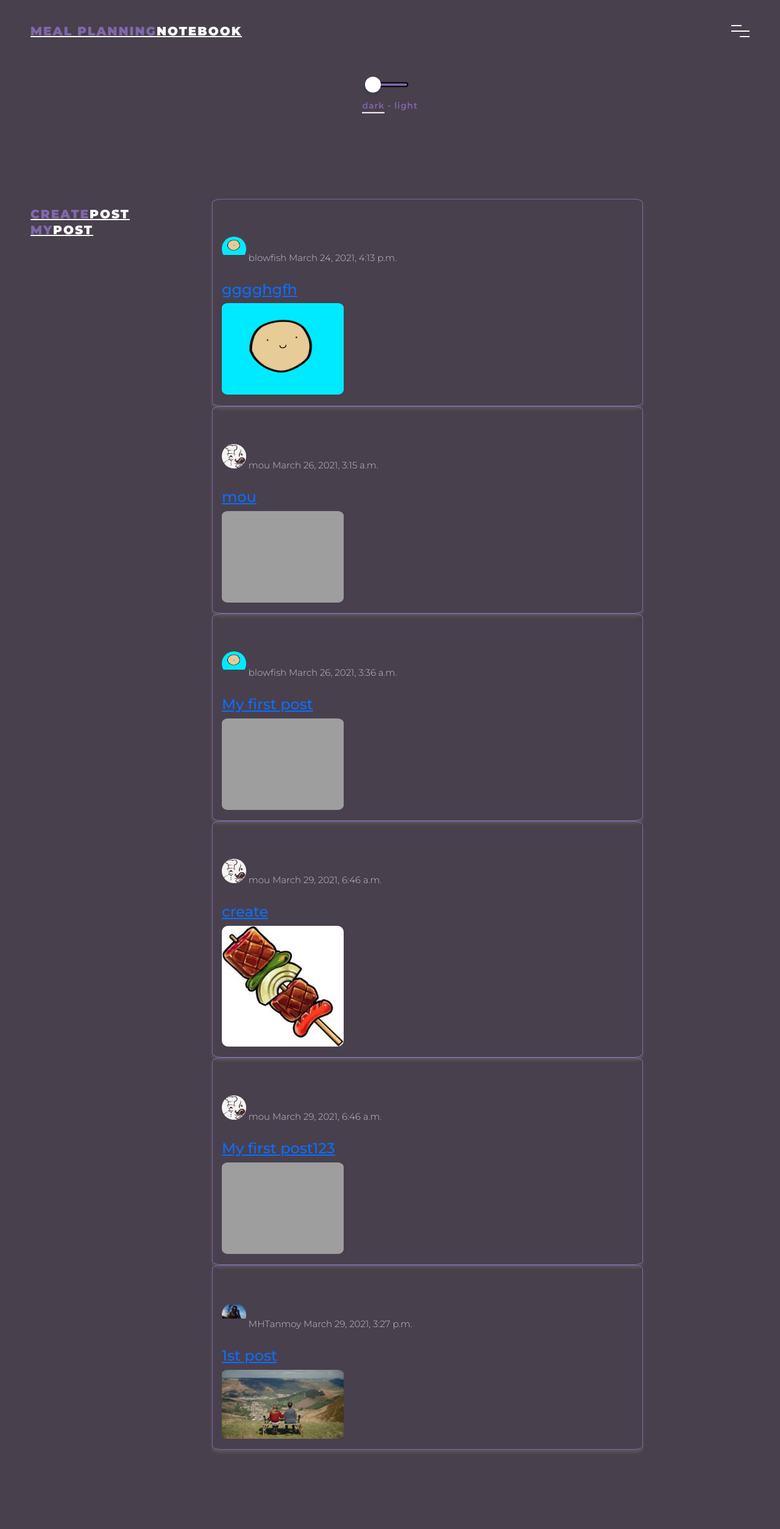
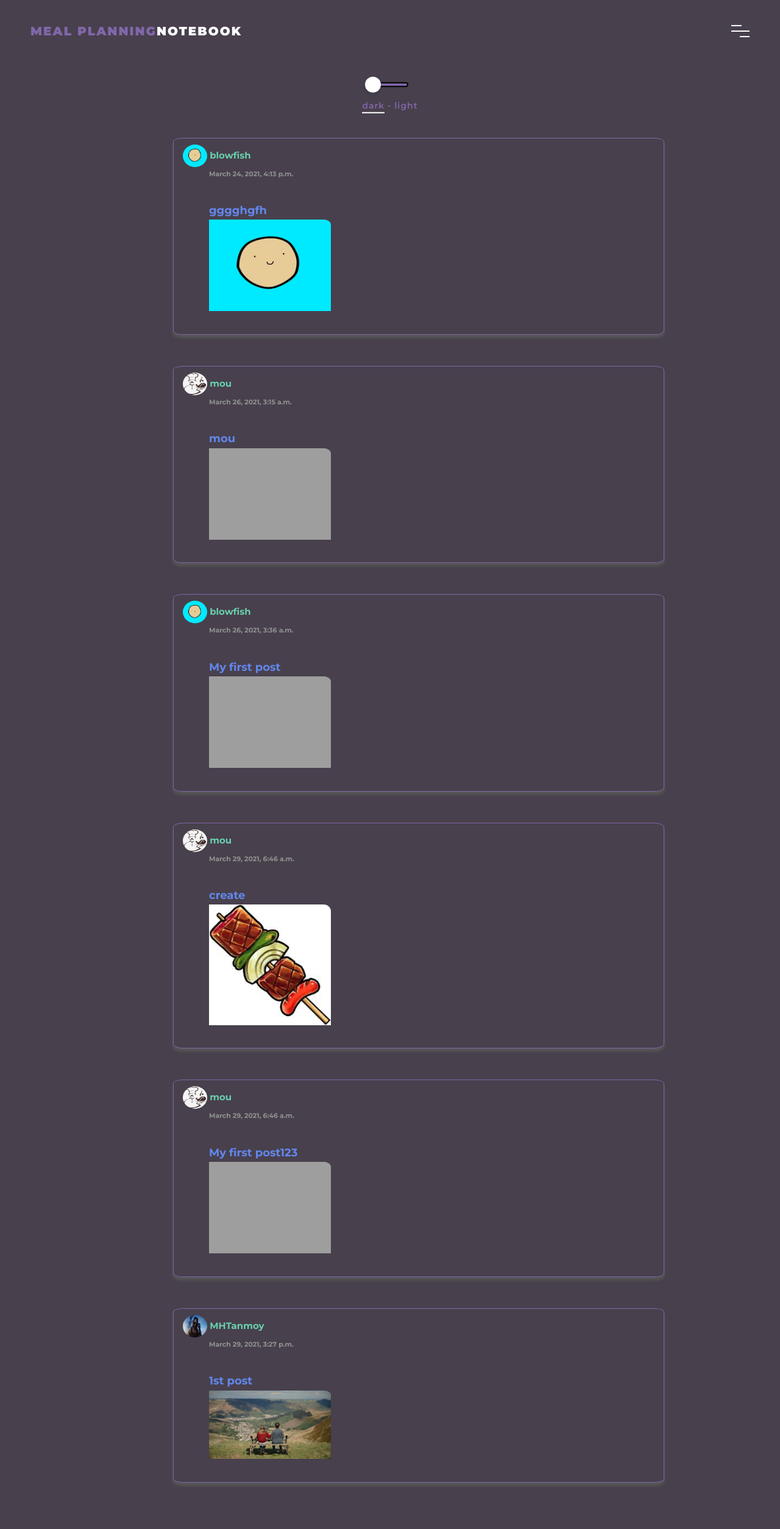
Before and after one commit to Farhanaurmi/MPN-webapp, a Django app: page /reviewpost/ in a window 1280 px wide. Shown: the whole page at 61% size. Before the commit the page ends 2382 px from the top, so only its background shows below. Run offline with Django 3.2, Linux system fonts and the light colour scheme; a user stored in the database is signed in; data comes from the database, SQL or seed files in the repository; both versions use the stored data as it was after the commit; some libraries are stand-ins or nearby versions; grey boxes are pictures that could not be loaded.

Commit message:
reviewpost design

```diff
--- a/MPN/app1/templates/app1/about.html
+++ b/MPN/app1/templates/app1/about.html
@@ -37,7 +37,7 @@
             <li class="nav__list-item"><a href="{% url 'map' %}" class="hover-target">Neighborhood Food Maps</a></li>
             <li class="nav__list-item"><form method="POST" action="{% url 'logoutuser' %}">
                 {% csrf_token %}
-            <button type="submit">Log Out</button></form>
+            <button type="submit">Log Out</button></form></li>
         </ul>
     </div>
 </div>
--- a/MPN/app1/templates/app1/home.html
+++ b/MPN/app1/templates/app1/home.html
@@ -3,7 +3,7 @@
 {% block content %}
 <div class="preload">
     <img class="airplane" src="{% static 'images/LogoMakr-2yVqk6.png' %}" alt="airplane">
-    <h3>please wait...</h3>
+    <h3>please wait...:)</h3>
     <img class="cloud1" src="{% static 'images/LogoMakr-4xuIuN.png' %}" alt="cloud1">
     <img class="cloud2" src="{% static 'images/LogoMakr-4xuIuN.png' %}">
     <img class="cloud3" src="{% static 'images/LogoMakr-4xuIuN.png' %}" alt="cloud3">
@@ -37,7 +37,7 @@
             <li class="nav__list-item"><a href="{% url 'map' %}" class="hover-target">Neighborhood Food Maps</a></li>
             <li class="nav__list-item"><form method="POST" action="{% url 'logoutuser' %}">
                 {% csrf_token %}
-            <button type="submit">Log Out</button></form>
+            <button type="submit">Log Out</button></form></li>
         </ul>
     </div>
 </div>
--- a/MPN/reviewpost/templates/reviewpost/reviewpost.html
+++ b/MPN/reviewpost/templates/reviewpost/reviewpost.html
@@ -31,13 +31,13 @@
     <div class="nav__content">
         <ul class="nav__list">
             <li class="nav__list-item active-nav"><a href="/" class="hover-target">home</a></li>
+            <li class="nav__list-item"><a href="{% url 'creviewpost' %}" class="hover-target">Create Post</a></li>
+            <li class="nav__list-item"><a href="{% url 'mypost' %}" class="hover-target">My Post</a></li>
             <li class="nav__list-item"><a href="{% url 'about' %}" class="hover-target">My Profile</a></li>
-            <li class="nav__list-item"><a href="{% url 'review_post' %}" class="hover-target">Food Review</a></li>
-            <li class="nav__list-item"><a href="{% url 'recipepost' %}" class="hover-target">Recipe Calender</a></li>
-            <li class="nav__list-item"><a href="{% url 'map' %}" class="hover-target">Neighborhood Food Maps</a></li>
+
             <li class="nav__list-item"><form method="POST" action="{% url 'logoutuser' %}">
                 {% csrf_token %}
-            <button type="submit">Log Out</button></form>
+            <button type="submit">Log Out</button></form></li>
         </ul>
     </div>
 </div>
@@ -60,27 +60,28 @@
 <div class='cursor2' id="cursor2"></div>
 <div class='cursor3' id="cursor3"></div>
 
-<div id="option">
-<div class="header-wrapper">
-    <div class="logo-wrap">
-        <a href="{% url 'creviewpost' %}" class="hover-target"><span>Create</span>Post</a><br>
-        <a href="{% url 'mypost' %}" class="hover-target"><span>My</span>Post</a>
-    </div>
-    </div>
-</div>
-
 <div id="review">
-
     {% for i in form %}
     <div id="section">
-    <br> <br>
-    <div id="reviewimg1"> <img src="{{ i.user.profile.profile_pic.url }}" alt="user image" width="40px"></div>
+    <div id="username">
+        <img src="{{ i.user.profile.profile_pic.url }}" alt="user image" width="40px" id="reviewimg1">
       {{ i.user }}
-     {{ i.date_created }} <br>
-     <a href="{% url 'dreviewpost' i.sno %}"><br><h4>{{ i.content_name|safe|truncatechars:50 }}</h4></a>
+    </div>
 
-    <div id="reviewimg2"><img src="{{ i.photos.url }}" alt="a" width="200px"> </div>
+    <div id="rdate">
+        <small> {{ i.date_created }} </small>
     </div>
+
+    <a href="{% url 'dreviewpost' i.sno %}">
+        <div id="cname"> {{ i.content_name|safe|truncatechars:50 }} </div>
+    </a>
+
+    <div id="reviewimg2">
+        <img src="{{ i.photos.url }}" alt="a" width="200px">
+    </div>
+
+    </div>
+    <br><br><br>
 {% endfor %}
 </div>
 
--- a/MPN/static/css/navbar.css
+++ b/MPN/static/css/navbar.css
@@ -12,12 +12,33 @@ body{
 	transition: all 300ms linear;
 }
 
+#cname{
+	color: rgb(98, 135, 236);
+	padding-top: 35px;
+	font-size: larger;
+	font-weight: bold;
+	text-decoration: none;
+	padding-left: 43px;
+}
+
+#rdate{
+	color: rgb(145, 145, 145);
+	font-weight:bold;
+	font-size: smaller;
+	padding-left: 43px;
+}
+
+#username{
+	color: rgb(104, 207, 173);
+	font-weight: bold;
+}
+
 #review{
 	border: 0px solid #c4c3ca;
-	padding-left: 35%;
+	margin-left: 30%;
 	padding-top: 2%;
 	padding-bottom: 2%;
-	margin-top: -200px;
+	margin-top: -600px;
 }
 
 #option{
@@ -30,17 +51,17 @@ body{
 	display: inline-block;
 		position: relative;
 		width: 40px;
-		height: 40px;
+		height: 37px;
 		overflow: hidden;
 		border-radius: 50%;
 }
 #reviewimg2{
 	display: inline-block;
 		position: relative;
-
+		padding-left: 43px;
+		padding-bottom: 20px;
 		overflow: hidden;
 		border-radius: 5%;
-
 }
 #section{
 	display: inline-block;
@@ -48,7 +69,7 @@ body{
 	box-shadow: 0 5px 5px rgb(88, 87, 87);
 	padding: 10px 15px;
 	margin-left: -100px;
-	width: 85%;
+	width: 90%;
 	box-sizing: border-box;
 	position: relative;
 	border-radius: 2%;
@@ -80,7 +101,7 @@ body{
 		display: inline-block;
 		position: relative;
 		width: 125px;
-		height: 125px;
+		height: 110px;
 		overflow: hidden;
 		border-radius: 50%;
 }
@@ -88,6 +109,7 @@ body{
 
 a {
 	cursor: pointer;
+	text-decoration: none;
 }
 a:hover {
 	text-decoration: none;
--- a/MPN/static/css/pre.css
+++ b/MPN/static/css/pre.css
@@ -52,7 +52,7 @@
     position: absolute;
     top: 75%;
     transform: translateY(-75%);
-    color: white;
+    color: rgb(1, 47, 73);
     font-size: 30px;
     font-family: sans-serif;
   }
```
Also changed, not shown: MPN/db.sqlite3, MPN/static/images/1021182.jpg (added), MPN/static/images/1021182_Tm3Boja.jpg (added), MPN/static/images/images/21/Screenshot_150.png (added), 1 other file.
